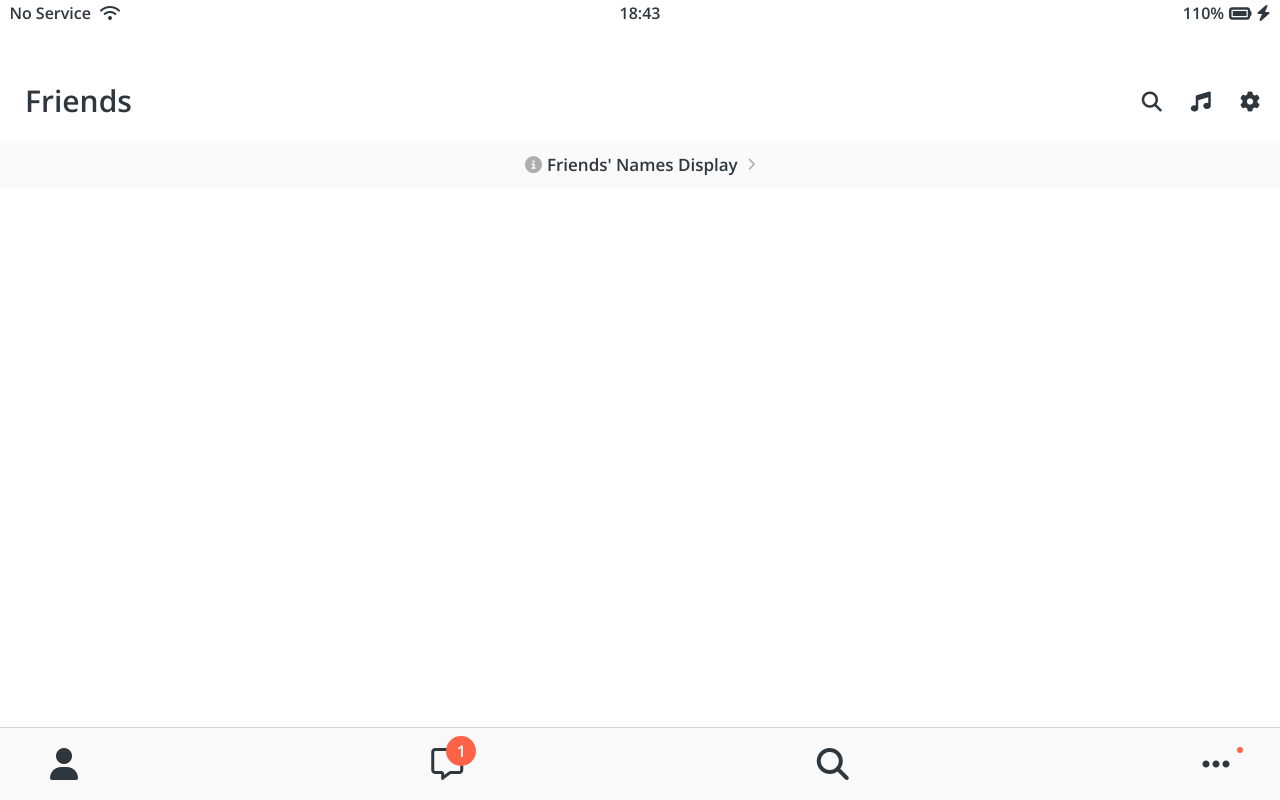
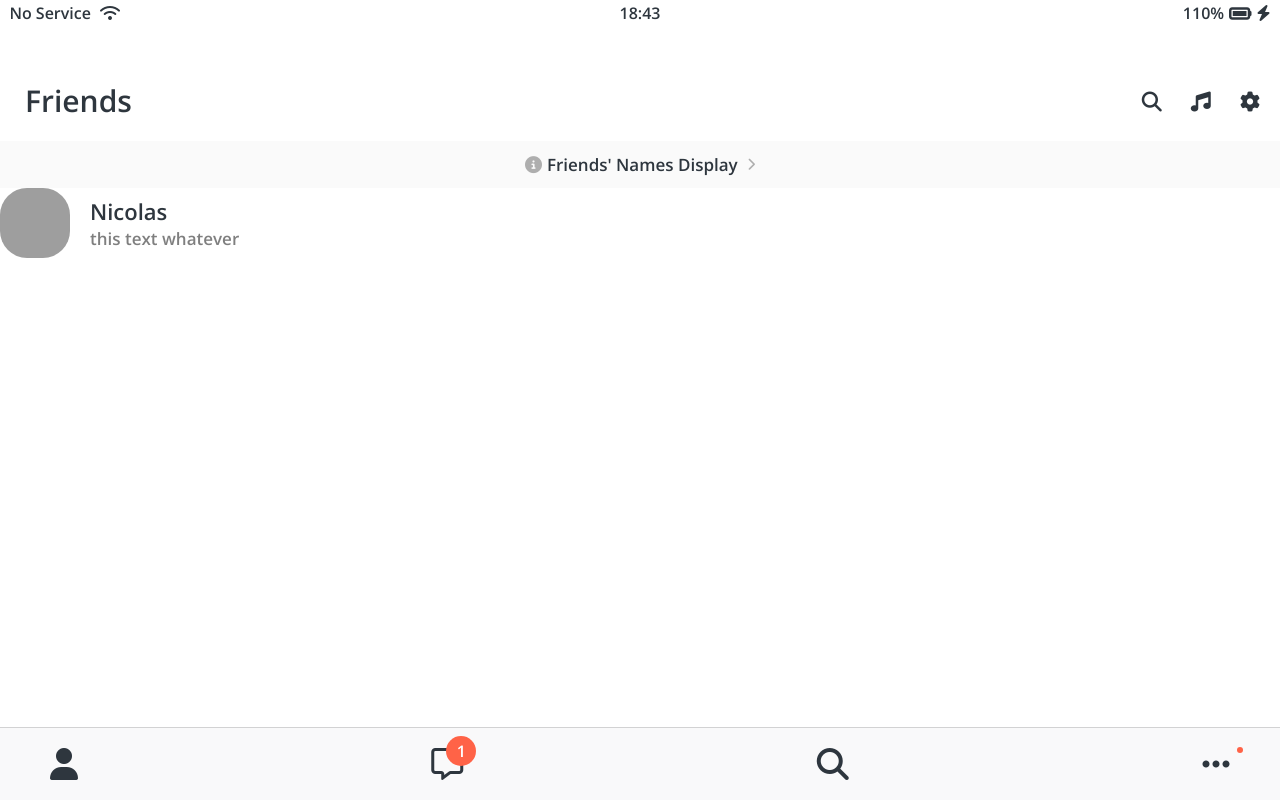
Before and after one commit to YeaRRin/kokoa-clone-2025, a plain HTML site: page friends.html in a window 1280 px wide. Drawn offline with nearby package versions, Linux system fonts and the light colour scheme; grey boxes are pictures that could not be loaded.

Commit message:
User Component part One

```diff
--- /dev/null
+++ b/css/components/user-component.css
@@ -0,0 +1,22 @@
+.user-component {
+  display: flex;
+}
+.user-component__column:first-child {
+  display: flex;
+  align-items: center;
+}
+.user-component__avatar {
+  width: 70px;
+  height: 70px;
+  border-radius: 27px;
+  margin-right: 20px;
+}
+.user-component__title {
+  font-size: 22px;
+  font-weight: 600;
+}
+.user-component__subtitle {
+  margin-top: 8px;
+  font-size: 17px;
+  color: rgba(0, 0, 0, 0.5)
+}
--- a/css/styles.css
+++ b/css/styles.css
@@ -7,6 +7,7 @@
 @import "components/status-bar.css";
 @import "components/nav-bar.css";
 @import "components/screen-header.css";
+@import "components/user-component.css";
 
 /* Sreens */
 @import "screens/login.css";
--- a/friends.html
+++ b/friends.html
@@ -41,6 +41,17 @@
     <i class="fa-solid fa-chevron-right fa-xs"></i>
   </a>
 
+  <div class="user-component">
+    <div class="user-component__column">
+      <img src="https://avatars3.githubusercontent.com/u/3612017" class="user-component__avatar">
+      <div class="user-component__text">
+        <h4 class="user-component__title">Nicolas</h4>
+        <h6 class="user-component__subtitle">this text whatever</h6>
+      </div>
+    </div>
+    <div class="user-component__column"></div>
+  </div>
+
   <!-- navigation bar -->
   <nav class="nav">
     <ul class="nav__list">
```
